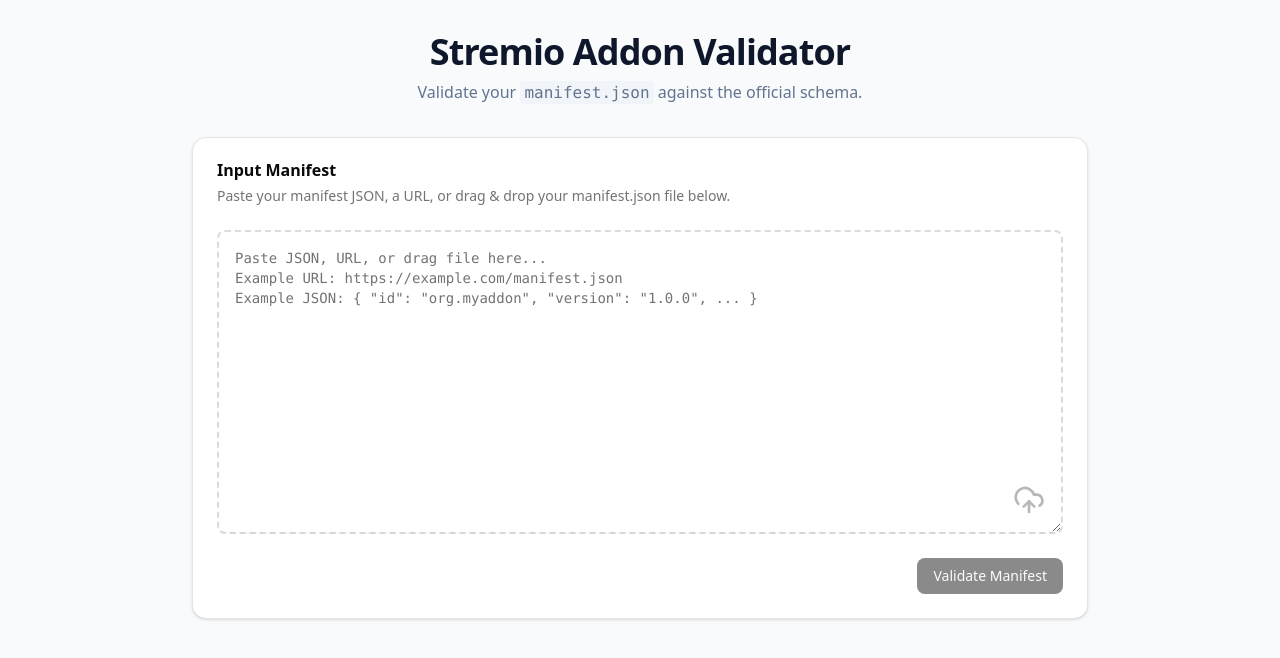
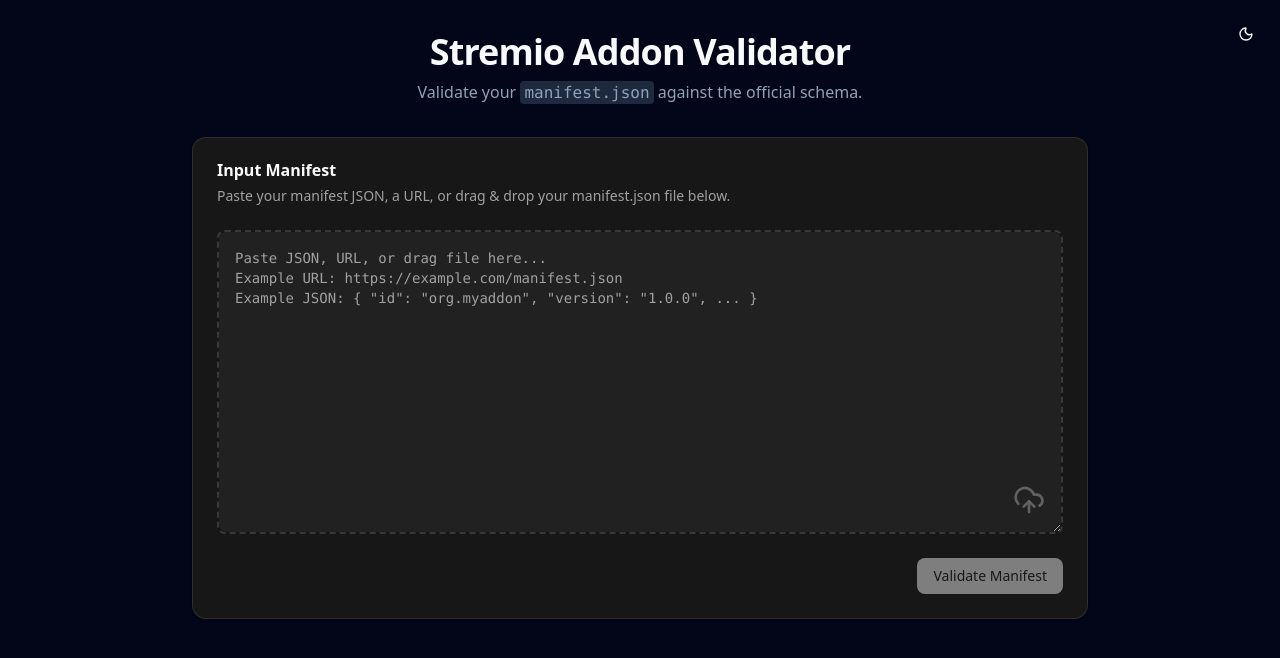
Before and after one commit to Stremio-Community/stremio-addon-manifest-validator, a React (Vite) app: page / in a window 1280 px wide. Shown: the top 658 px of the page. Built offline with nearby package versions, Linux system fonts and the light colour scheme.

Commit message:
feat: add dark mode support

```diff
--- a/src/app.tsx
+++ b/src/app.tsx
@@ -20,6 +20,7 @@ import {
 } from "lucide-react";
 import { ZodError } from "zod";
 import { cn } from "@/lib/utils";
+import { ModeToggle } from "@/components/mode-toggle";
 
 function App() {
   const [input, setInput] = useState("");
@@ -161,7 +162,10 @@ function App() {
   };
 
   return (
-    <div className="min-h-screen bg-slate-50 dark:bg-slate-950 p-4 md:p-8 font-sans text-slate-900 dark:text-slate-50">
+    <div className="min-h-screen bg-slate-50 dark:bg-slate-950 p-4 md:p-8 font-sans text-slate-900 dark:text-slate-50 relative">
+      <div className="absolute top-4 right-4">
+        <ModeToggle />
+      </div>
       <div className="max-w-4xl mx-auto space-y-8">
         <div className="text-center space-y-2">
           <h1 className="text-3xl md:text-4xl font-bold tracking-tight text-slate-900 dark:text-slate-50">
@@ -226,17 +230,44 @@ Example JSON: { "id": "org.myaddon", "version": "1.0.0", ... }'
           <div className="space-y-6 animate-in fade-in slide-in-from-bottom-4 duration-500">
             {validationResult.success ? (
               validationResult.warning ? (
-                <Alert className="border-yellow-500 bg-yellow-50 dark:bg-yellow-950/20 text-yellow-900 dark:text-yellow-100">
+                <Alert className="border-yellow-500 ">
                   <AlertTriangle className="h-5 w-5 text-yellow-600 dark:text-yellow-400" />
                   <AlertTitle className="text-lg font-semibold ml-2">
                     Valid with Warnings
                   </AlertTitle>
                   <AlertDescription className="ml-2 mt-1">
+                    <p>
                       The manifest is valid but contains unrecognized fields.
+                    </p>
+                    <div className="mt-4 space-y-2">
+                      {validationResult.warning.issues.map((issue, index) => (
+                        <div
+                          key={index}
+                          className="flex flex-col gap-1 p-3 rounded-lg bg-card border text-card-foreground shadow-sm"
+                        >
+                          <div className="flex items-center gap-2">
+                            <Badge
+                              variant="outline"
+                              className="uppercase text-[10px] border-yellow-600 text-yellow-800 dark:text-yellow-300 dark:border-yellow-400"
+                            >
+                              {issue.code}
+                            </Badge>
+                            <span className="font-mono text-sm font-bold">
+                              {issue.path.length > 0
+                                ? issue.path.join(".")
+                                : "root"}
+                            </span>
+                          </div>
+                          <p className="text-sm text-muted-foreground ml-1">
+                            {issue.message}
+                          </p>
+                        </div>
+                      ))}
+                    </div>
                   </AlertDescription>
                 </Alert>
               ) : (
-                <Alert className="border-green-500 bg-green-50 dark:bg-green-950/20 text-green-900 dark:text-green-100">
+                <Alert className="border-green-500">
                   <CheckCircle2 className="h-5 w-5 text-green-600 dark:text-green-400" />
                   <AlertTitle className="text-lg font-semibold ml-2">
                     Valid Manifest
@@ -247,71 +278,22 @@ Example JSON: { "id": "org.myaddon", "version": "1.0.0", ... }'
                 </Alert>
               )
             ) : (
-              <Alert
-                variant="destructive"
-                className="border-red-500 bg-red-50 dark:bg-red-950/20"
-              >
+              <Alert variant="destructive" className="border-red-500">
                 <XCircle className="h-5 w-5" />
                 <AlertTitle className="text-lg font-semibold ml-2">
                   Validation Failed
                 </AlertTitle>
                 <AlertDescription className="ml-2 mt-1">
-                  Found {validationResult.error?.issues.length} issue(s) in your
-                  manifest.
-                </AlertDescription>
-              </Alert>
-            )}
-
-            {validationResult.success && validationResult.warning && (
-              <Card className="border-yellow-200 dark:border-yellow-900">
-                <CardHeader>
-                  <CardTitle className="text-yellow-700 dark:text-yellow-400">
-                    Warning Details
-                  </CardTitle>
-                </CardHeader>
-                <CardContent>
-                  <div className="space-y-4">
-                    {validationResult.warning.issues.map((issue, index) => (
-                      <div
-                        key={index}
-                        className="flex flex-col gap-1 p-3 rounded-lg bg-yellow-50 dark:bg-yellow-950/30 border border-yellow-100 dark:border-yellow-900/50"
-                      >
-                        <div className="flex items-center gap-2">
-                          <Badge
-                            variant="outline"
-                            className="uppercase text-[10px] border-yellow-500 text-yellow-700 dark:text-yellow-400"
-                          >
-                            {issue.code}
-                          </Badge>
-                          <span className="font-mono text-sm font-bold text-slate-700 dark:text-slate-300">
-                            {issue.path.length > 0
-                              ? issue.path.join(".")
-                              : "root"}
-                          </span>
-                        </div>
-                        <p className="text-sm text-yellow-600 dark:text-yellow-300 ml-1">
-                          {issue.message}
+                  <p>
+                    Found {validationResult.error?.issues.length} issue(s) in
+                    your manifest.
                   </p>
-                      </div>
-                    ))}
-                  </div>
-                </CardContent>
-              </Card>
-            )}
-
-            {!validationResult.success && validationResult.error && (
-              <Card className="border-red-200 dark:border-red-900">
-                <CardHeader>
-                  <CardTitle className="text-red-700 dark:text-red-400">
-                    Error Details
-                  </CardTitle>
-                </CardHeader>
-                <CardContent>
-                  <div className="space-y-4">
+                  {validationResult.error && (
+                    <div className="mt-4 space-y-2">
                       {validationResult.error.issues.map((issue, index) => (
                         <div
                           key={index}
-                        className="flex flex-col gap-1 p-3 rounded-lg bg-red-50 dark:bg-red-950/30 border border-red-100 dark:border-red-900/50"
+                          className="flex flex-col gap-1 p-3 rounded-lg bg-card border text-card-foreground shadow-sm"
                         >
                           <div className="flex items-center gap-2">
                             <Badge
@@ -320,20 +302,21 @@ Example JSON: { "id": "org.myaddon", "version": "1.0.0", ... }'
                             >
                               {issue.code}
                             </Badge>
-                          <span className="font-mono text-sm font-bold text-slate-700 dark:text-slate-300">
+                            <span className="font-mono text-sm font-bold">
                               {issue.path.length > 0
                                 ? issue.path.join(".")
                                 : "root"}
                             </span>
                           </div>
-                        <p className="text-sm text-red-600 dark:text-red-300 ml-1">
+                          <p className="text-sm text-muted-foreground ml-1">
                             {issue.message}
                           </p>
                         </div>
                       ))}
                     </div>
-                </CardContent>
-              </Card>
+                  )}
+                </AlertDescription>
+              </Alert>
             )}
           </div>
         )}
--- /dev/null
+++ b/src/components/mode-toggle.tsx
@@ -0,0 +1,20 @@
+import { Moon, Sun } from "lucide-react";
+import { Button } from "@/components/ui/button";
+import { useTheme } from "@/components/theme-provider";
+
+export function ModeToggle() {
+  const { theme, setTheme } = useTheme();
+
+  return (
+    <Button
+      variant="ghost"
+      size="icon"
+      onClick={() => setTheme(theme === "dark" ? "light" : "dark")}
+      className="rounded-full"
+    >
+      <Sun className="h-[1.2rem] w-[1.2rem] rotate-0 scale-100 transition-all dark:-rotate-90 dark:scale-0" />
+      <Moon className="absolute h-[1.2rem] w-[1.2rem] rotate-90 scale-0 transition-all dark:rotate-0 dark:scale-100" />
+      <span className="sr-only">Toggle theme</span>
+    </Button>
+  );
+}
--- /dev/null
+++ b/src/components/theme-provider.tsx
@@ -0,0 +1,72 @@
+import { createContext, useContext, useEffect, useState } from "react";
+
+type Theme = "dark" | "light" | "system";
+
+type ThemeProviderProps = {
+  children: React.ReactNode;
+  defaultTheme?: Theme;
+  storageKey?: string;
+};
+
+type ThemeProviderState = {
+  theme: Theme;
+  setTheme: (theme: Theme) => void;
+};
+
+const initialState: ThemeProviderState = {
+  theme: "system",
+  setTheme: () => null,
+};
+
+const ThemeProviderContext = createContext<ThemeProviderState>(initialState);
+
+export function ThemeProvider({
+  children,
+  defaultTheme = "system",
+  storageKey = "stremio-addon-manifest-validator-ui-theme",
+}: ThemeProviderProps) {
+  const [theme, setTheme] = useState<Theme>(
+    () => (localStorage.getItem(storageKey) as Theme) || defaultTheme
+  );
+
+  useEffect(() => {
+    const root = window.document.documentElement;
+
+    root.classList.remove("light", "dark");
+
+    if (theme === "system") {
+      const systemTheme = window.matchMedia("(prefers-color-scheme: dark)")
+        .matches
+        ? "dark"
+        : "light";
+
+      root.classList.add(systemTheme);
+      return;
+    }
+
+    root.classList.add(theme);
+  }, [theme]);
+
+  const value = {
+    theme,
+    setTheme: (theme: Theme) => {
+      localStorage.setItem(storageKey, theme);
+      setTheme(theme);
+    },
+  };
+
+  return (
+    <ThemeProviderContext.Provider value={value}>
+      {children}
+    </ThemeProviderContext.Provider>
+  );
+}
+
+export function useTheme() {
+  const context = useContext(ThemeProviderContext);
+
+  if (context === undefined)
+    throw new Error("useTheme must be used within a ThemeProvider");
+
+  return context;
+}
--- a/src/index.tsx
+++ b/src/index.tsx
@@ -1,10 +1,13 @@
-import { StrictMode } from 'react'
-import { createRoot } from 'react-dom/client'
-import './index.css'
-import App from './app.tsx'
+import { StrictMode } from "react";
+import { createRoot } from "react-dom/client";
+import "./index.css";
+import App from "./app.tsx";
+import { ThemeProvider } from "@/components/theme-provider";
 
-createRoot(document.getElementById('root')!).render(
+createRoot(document.getElementById("root")!).render(
   <StrictMode>
-    <App />
-  </StrictMode>,
-)
+    <ThemeProvider defaultTheme="dark" storageKey="vite-ui-theme">
+      <App />
+    </ThemeProvider>
+  </StrictMode>
+);
```
Lines whose indentation alone changed are shown as unchanged.
